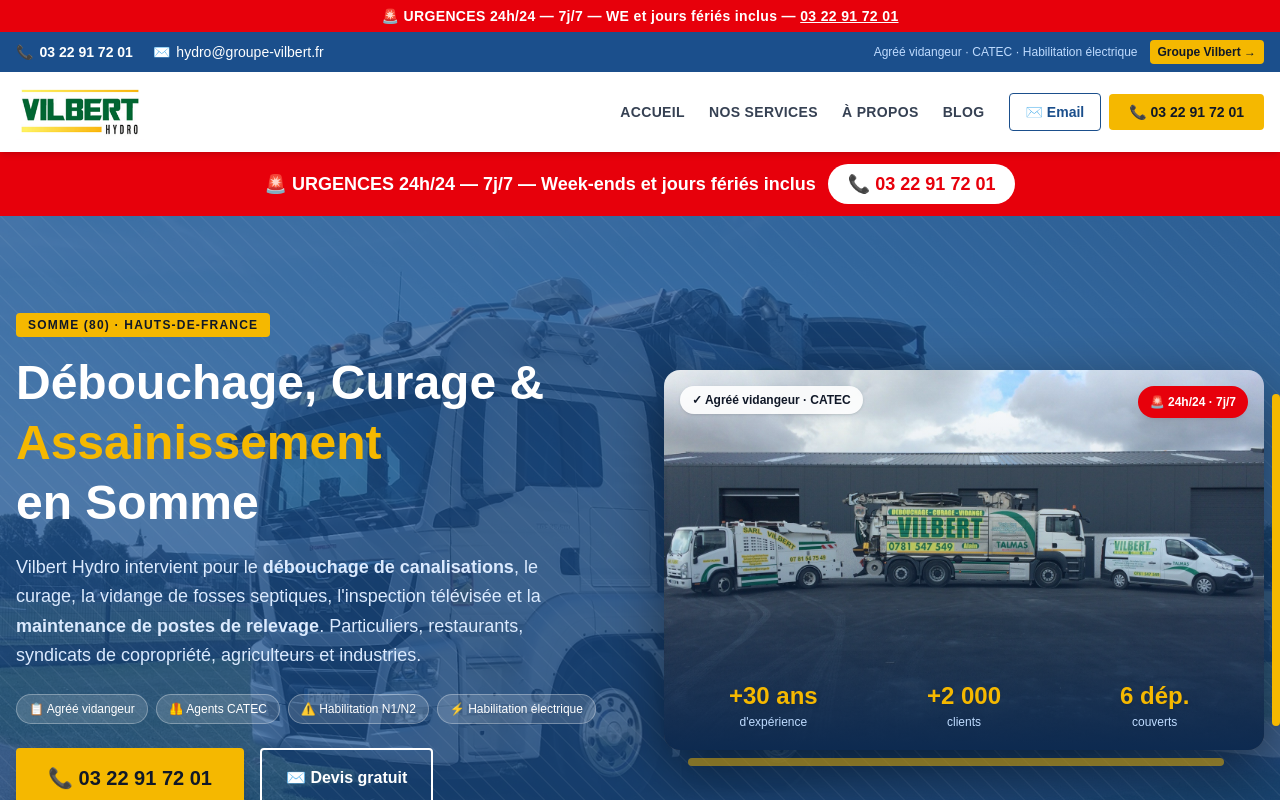
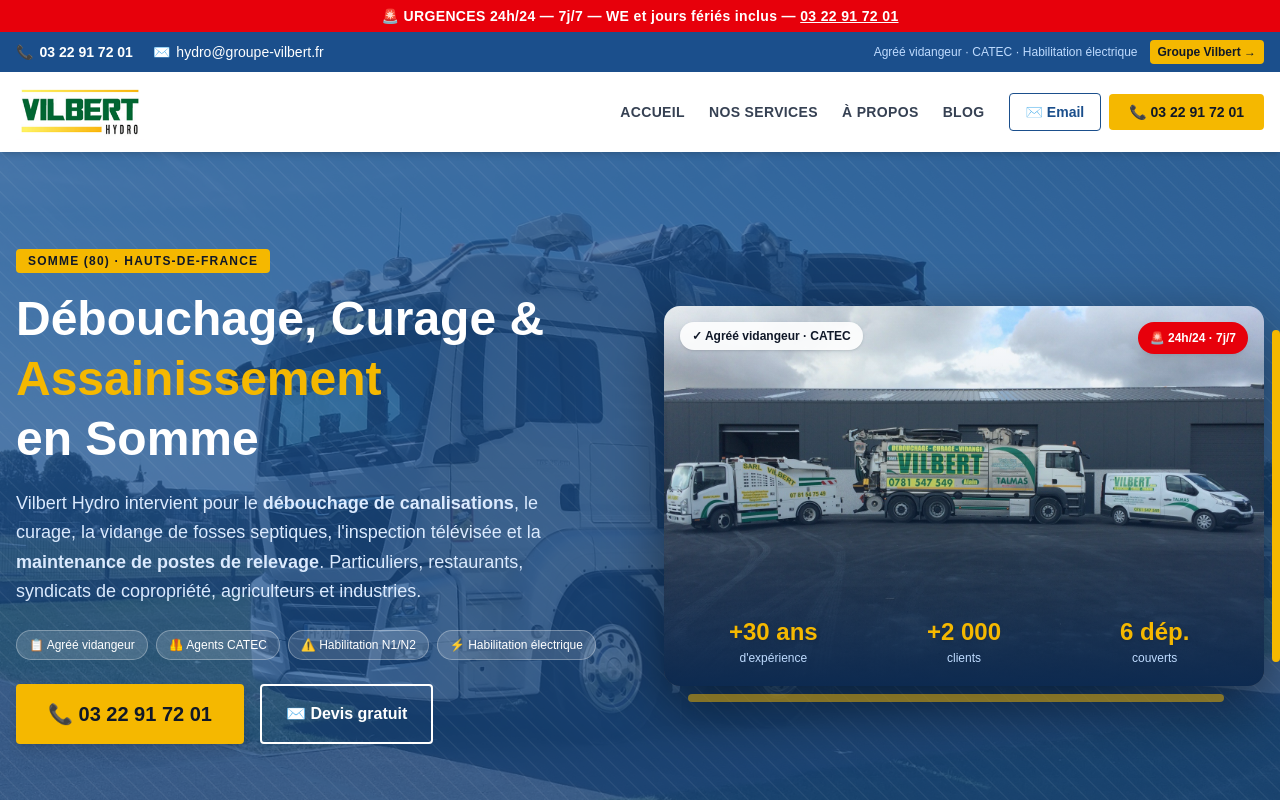
Before and after one commit to damienleras-sudo/vilbert-hydro, a Next.js app: page / in a window 1280 px wide. Shown: the top 800 px of the page. Built offline with nearby package versions, Linux system fonts and the light colour scheme.

Commit message:
Homepage : supprime le bandeau rouge doublon (déjà dans le Header)

```diff
--- a/app/page.tsx
+++ b/app/page.tsx
@@ -84,21 +84,6 @@
 
   return (
     <>
-      {/* BANDE URGENCE — très visible */}
-      <section className="bg-red-600 text-white py-3">
-        <div className="max-w-7xl mx-auto px-4 flex flex-col sm:flex-row items-center justify-center gap-3 text-center">
-          <span className="font-black text-base md:text-lg">
-            🚨 URGENCES 24h/24 — 7j/7 — Week-ends et jours fériés inclus
-          </span>
-          <a
-            href="tel:0322917201"
-            className="bg-white text-red-600 font-black px-5 py-1.5 rounded-full text-lg hover:bg-red-50 transition-colors whitespace-nowrap"
-          >
-            📞 03 22 91 72 01
-          </a>
-        </div>
-      </section>
-
       {/* HERO */}
       <section className="relative bg-[#1b4f8c] text-white overflow-hidden">
         <div className="absolute inset-0">
```
